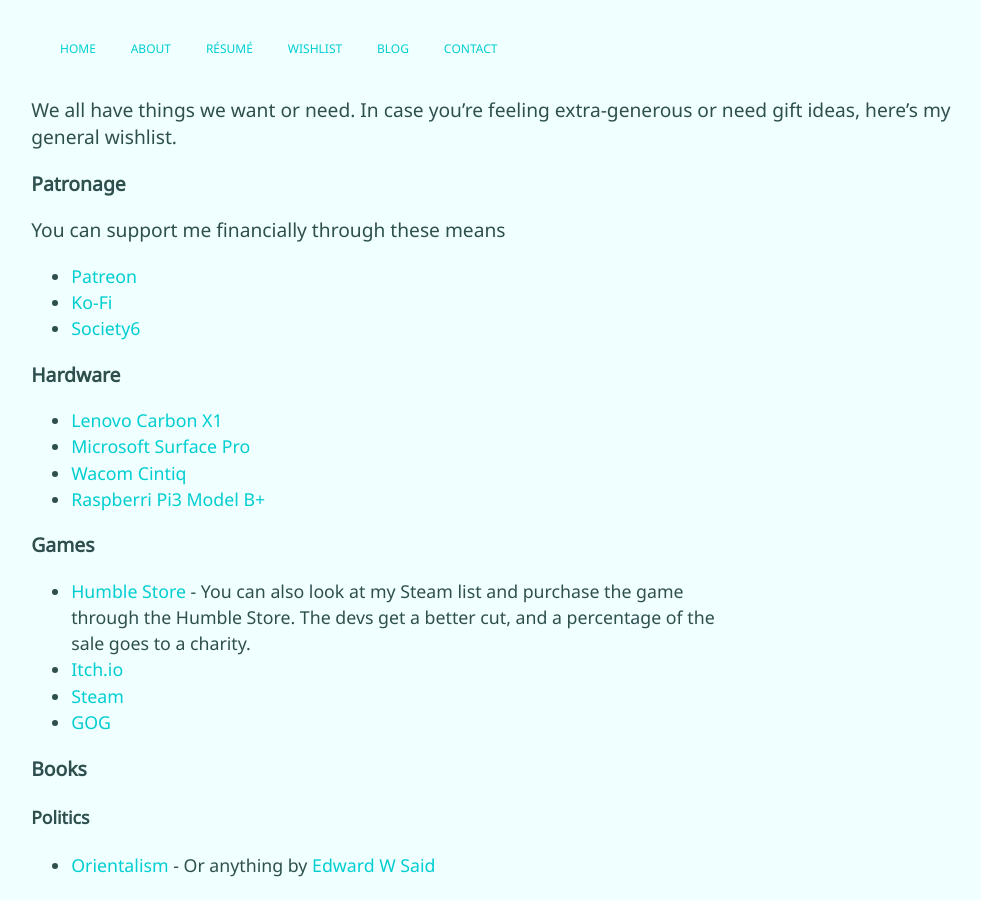
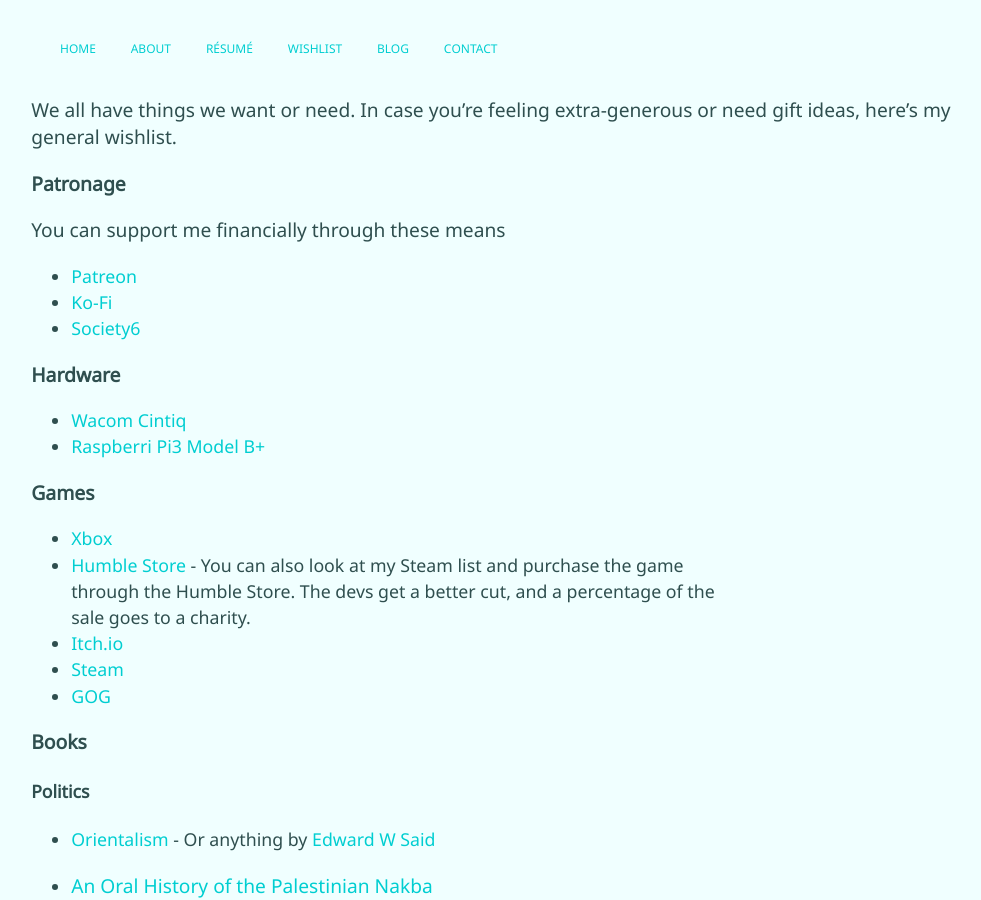
Before and after one commit to mstfacmly/mstfacmly.github.io, a Jekyll site: the page built from wishlist.md, in a window 1280 px wide and 900 px high. Shown: the whole window, without its empty margins (148-1129 px from the left). Built offline with Jekyll 4.4.1, drawn with Linux system fonts in a browser that asks for light colours; nearby versions of some CDN libraries; a script that is not in the unit is left out.

Commit message:
Update wishlist.md

```diff
--- a/wishlist.md
+++ b/wishlist.md
@@ -14,13 +14,14 @@
 ### Hardware
 {%comment%}
 * [Razer BlackWidow Lite X TE](https://www.razer.com/ca-en/gaming-keyboards-keypads/razer-blackwidow-x-tournament-edition)
-{%endcomment%}
 * [Lenovo Carbon X1](https://www.lenovo.com/ca/en/laptops/thinkpad/thinkpad-x/ThinkPad-X1-Carbon-6th-Gen/p/22TP2TXX16G)
 * [Microsoft Surface Pro](https://www.microsoft.com/en-ca/p/surface-pro-6)
+{%endcomment%}
 * [Wacom Cintiq](https://wacom.com/en-us/products/pen-displays/wacom-cintiq-pro-24)
 * [Raspberri Pi3 Model B+](https://www.raspberrypi.org/products/raspberry-pi-3-model-b-plus)
 
 ### Games
+* [Xbox](https://www.microsoft.com/en-ca/store/wishlist)
 * [Humble Store](https://www.humblebundle.com/store/wishlist/39099216) - You can also look at my Steam list and purchase the game through the Humble Store. The devs get a better cut, and a percentage of the sale goes to a charity.
 * [Itch.io](https://itch.io/c/41005/wishlist-of-games-i-wish-have-a-linux-release)
 * [Steam](https://store.steampowered.com/wishlist/id/mstfacmly/)
```
